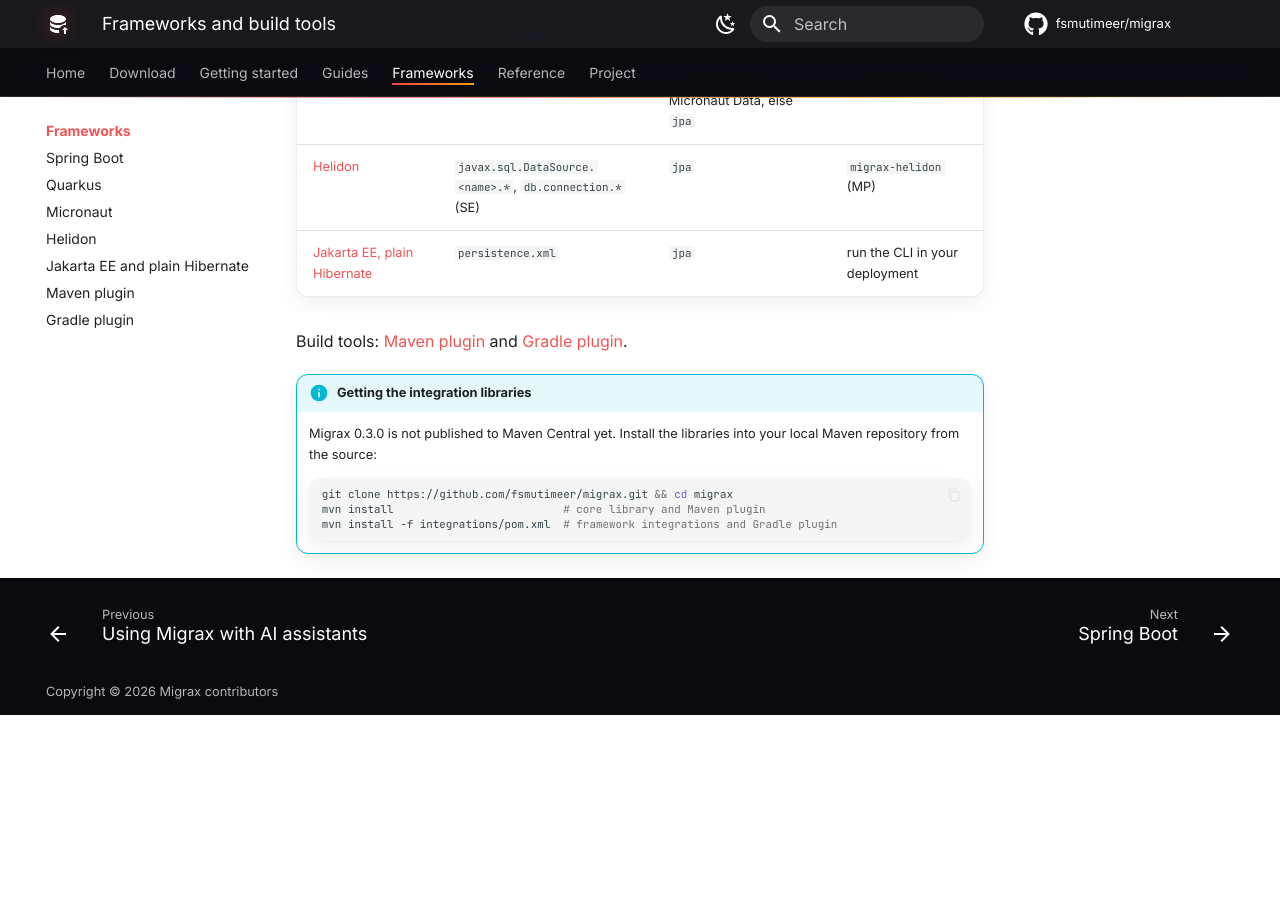
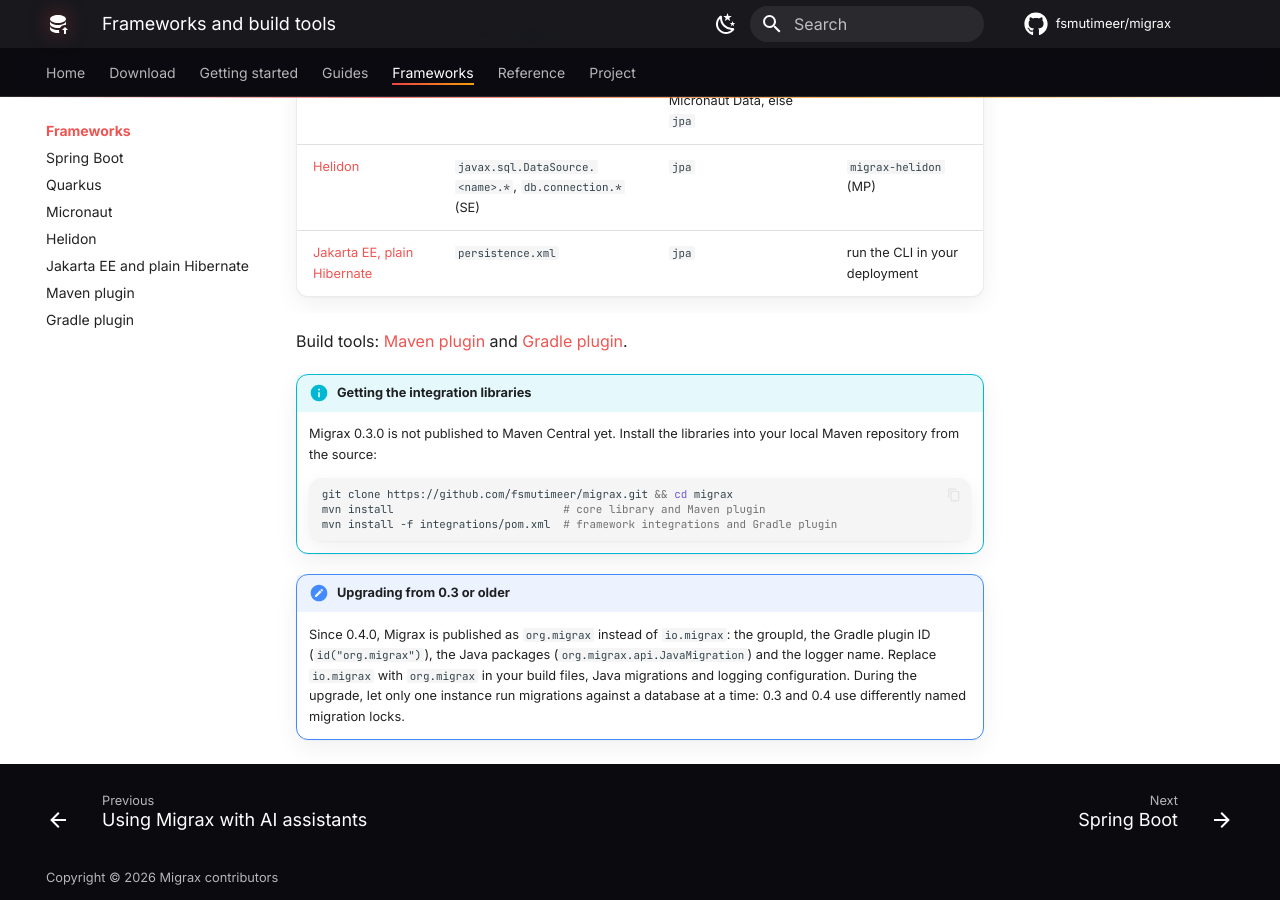
Before and after one commit to fsmutimeer/migrax, an MkDocs documentation site: the page built from docs/frameworks/index.md, in a window 1280 px wide and 900 px high, scrolled down 598 px. Built offline with MkDocs 1.6.1 and Material for MkDocs 9.7.7, drawn with Linux system fonts in a browser that asks for light colours; comment, search, counter and statistics services are not loaded; before the commit the page ends 1313 px from its top, so only the background shows below that.

Commit message:
docs: how to upgrade from io.migrax to org.migrax

````diff
--- a/docs/frameworks/index.md
+++ b/docs/frameworks/index.md
@@ -30,3 +30,12 @@
     mvn install                          # core library and Maven plugin
     mvn install -f integrations/pom.xml  # framework integrations and Gradle plugin
     ```
+
+!!! note "Upgrading from 0.3 or older"
+
+    Since 0.4.0, Migrax is published as `org.migrax` instead of `io.migrax`: the groupId, the
+    Gradle plugin ID (`id("org.migrax")`), the Java packages (`org.migrax.api.JavaMigration`)
+    and the logger name. Replace `io.migrax` with `org.migrax` in your build files, Java
+    migrations and logging configuration. During the upgrade, let only one instance run
+    migrations against a database at a time: 0.3 and 0.4 use differently named migration
+    locks.
````
